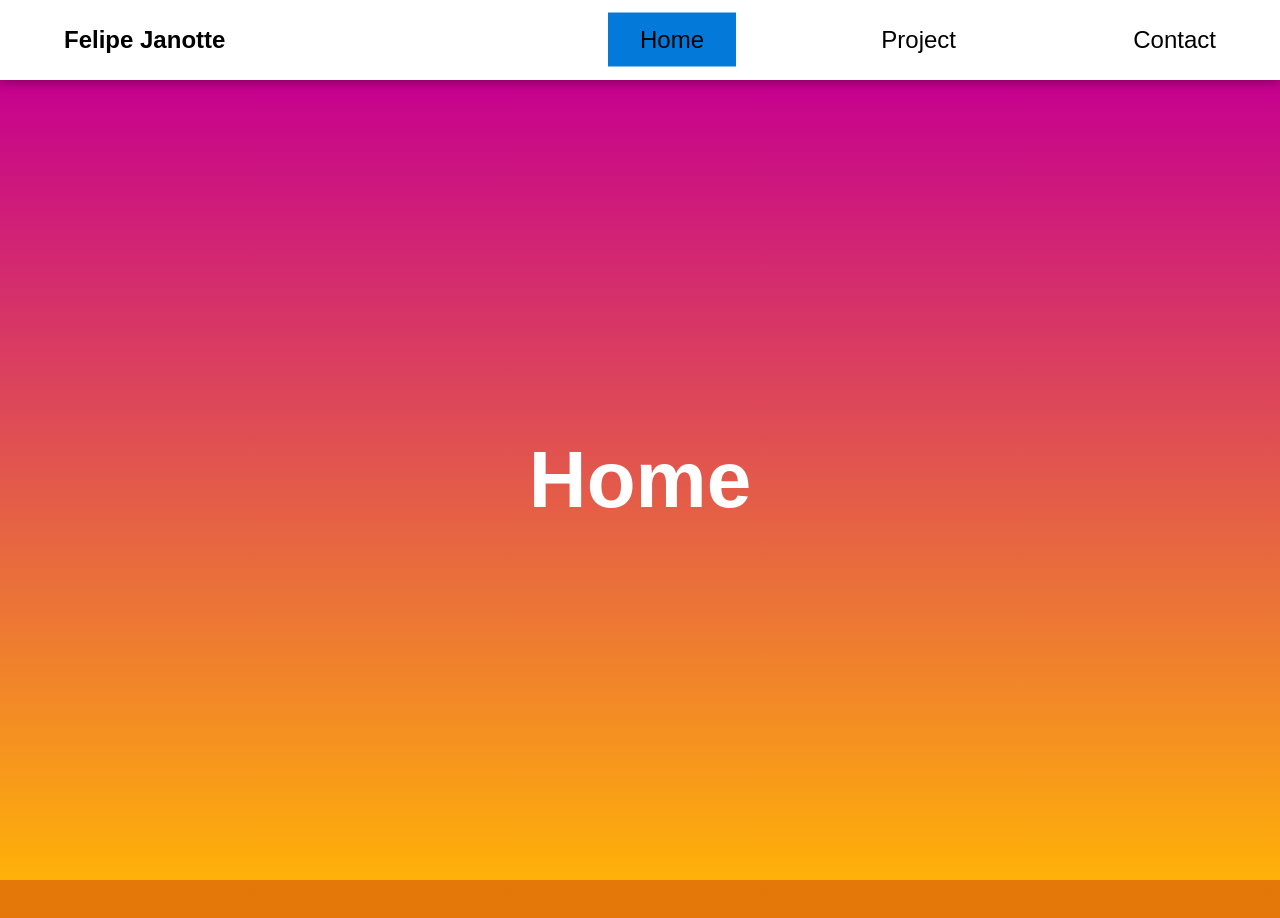
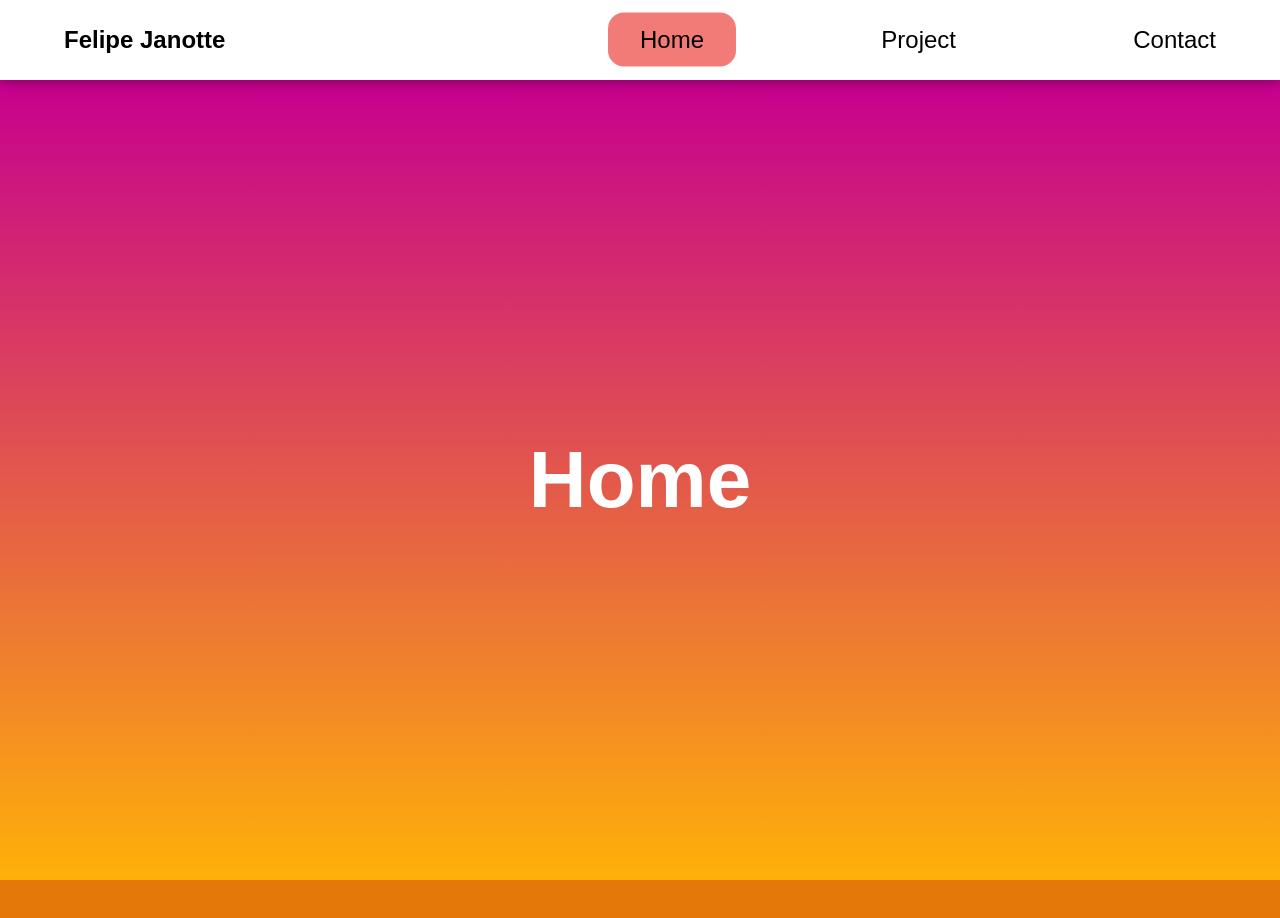
Before and after one commit to FelipeJanotte/exploring-css, a plain HTML site: page fluid-navbar/index.html in a window 1280 px wide. Shown: the top 918 px of the page. Drawn offline with Linux system fonts and the light colour scheme.

```diff
--- a/fluid-navbar/styles/style.scss
+++ b/fluid-navbar/styles/style.scss
@@ -67,7 +67,8 @@ section{
 .bubble{
   position: absolute;
   z-index: -2;
-  background-color: #037ad9;
+  background-color: #f37b77;
+  border-radius: 8px;
   transform: scale(2);
   transition: all 0.5s ease;
 }
```
Also changed, not shown: fluid-navbar/styles/style.css, 5 other files.
